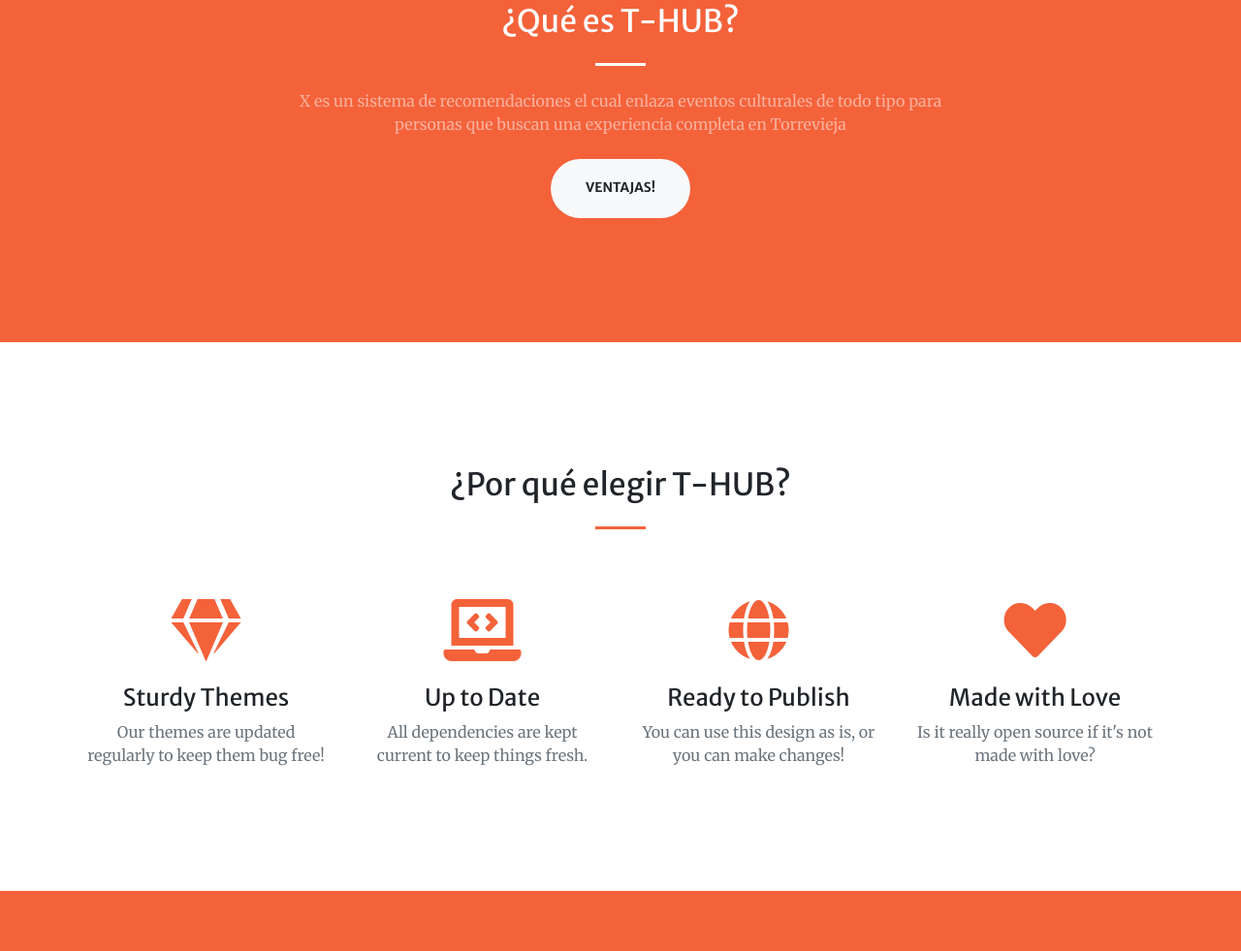
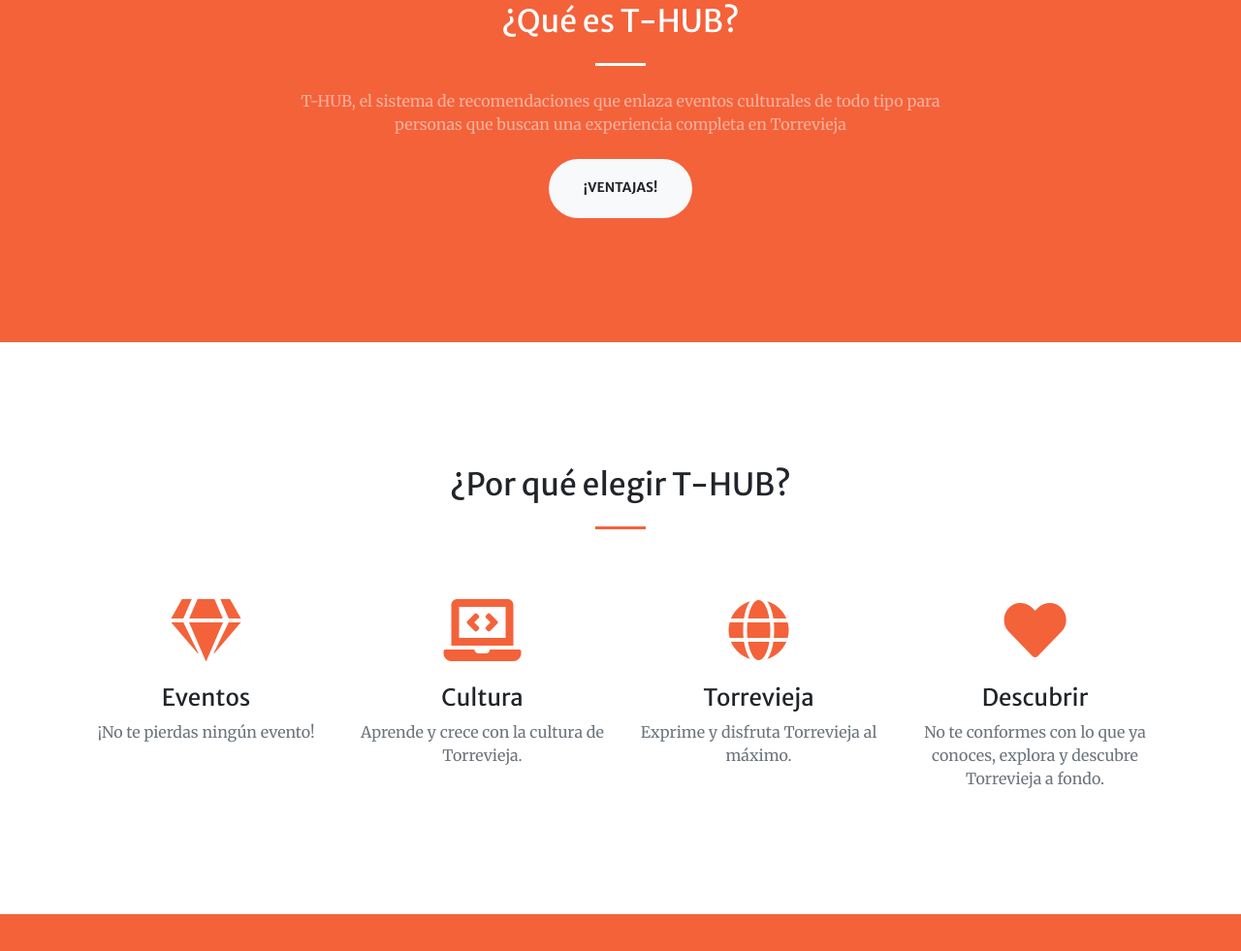
Before and after one commit to rodermaximus/TorreVieja2019, a website with bundled scripts: page index.html in a window 1280 px wide. Shown: the part 925-1906 px from the top of the page at 97% size. Built offline with nearby package versions, Linux system fonts and the light colour scheme.

Commit message:
cambio descriocion ventajas

```diff
--- a/index.html
+++ b/index.html
@@ -68,7 +68,7 @@
           <hr class="divider my-4">
         </div>
         <div class="col-lg-8 align-self-baseline">
-          <p class="text-white-75 font-weight-light mb-5">Start Bootstrap can help you build better websites using the Bootstrap framework! Just download a theme and start customizing, no strings attached!</p>
+          <p class="text-white-75 font-weight-light mb-5">T-HUB estará disponible próximamente en Google Play y App Store.</p>
 		  <!-- TODO (23/11/2019): iconos de Android iOS descargar app -->
 		  <img src="webimages/googleplayicon.png" alt="androidstore" width="30%" high="30%">
           <!-- <a class="btn btn&#45;primary btn&#45;xl js&#45;scroll&#45;trigger" href="#about">descarga Android</a> -->
@@ -87,8 +87,8 @@
         <div class="col-lg-8 text-center">
           <h2 class="text-white mt-0">¿Qué es T-HUB?</h2>
           <hr class="divider light my-4">
-          <p class="text-white-50 mb-4">X es un sistema de recomendaciones el cual enlaza eventos culturales de todo tipo para personas que buscan una experiencia completa en Torrevieja</p>
-          <a class="btn btn-light btn-xl js-scroll-trigger" href="#ventajas">Ventajas!</a>
+          <p class="text-white-50 mb-4">T-HUB, el sistema de recomendaciones que enlaza eventos culturales de todo tipo para personas que buscan una experiencia completa en Torrevieja</p>
+          <a class="btn btn-light btn-xl js-scroll-trigger" href="#ventajas">¡Ventajas!</a>
         </div>
       </div>
     </div>
@@ -104,29 +104,29 @@
         <div class="col-lg-3 col-md-6 text-center">
           <div class="mt-5">
             <i class="fas fa-4x fa-gem text-primary mb-4"></i>
-            <h3 class="h4 mb-2">Sturdy Themes</h3>
-            <p class="text-muted mb-0">Our themes are updated regularly to keep them bug free!</p>
+            <h3 class="h4 mb-2">Eventos</h3>
+            <p class="text-muted mb-0">¡No te pierdas ningún evento!</p>
           </div>
         </div>
         <div class="col-lg-3 col-md-6 text-center">
           <div class="mt-5">
             <i class="fas fa-4x fa-laptop-code text-primary mb-4"></i>
-            <h3 class="h4 mb-2">Up to Date</h3>
-            <p class="text-muted mb-0">All dependencies are kept current to keep things fresh.</p>
+            <h3 class="h4 mb-2">Cultura</h3>
+            <p class="text-muted mb-0">Aprende y crece con la cultura de Torrevieja.</p>
           </div>
         </div>
         <div class="col-lg-3 col-md-6 text-center">
           <div class="mt-5">
             <i class="fas fa-4x fa-globe text-primary mb-4"></i>
-            <h3 class="h4 mb-2">Ready to Publish</h3>
-            <p class="text-muted mb-0">You can use this design as is, or you can make changes!</p>
+            <h3 class="h4 mb-2">Torrevieja</h3>
+            <p class="text-muted mb-0">Exprime y disfruta Torrevieja al máximo.</p>
           </div>
         </div>
         <div class="col-lg-3 col-md-6 text-center">
           <div class="mt-5">
             <i class="fas fa-4x fa-heart text-primary mb-4"></i>
-            <h3 class="h4 mb-2">Made with Love</h3>
-            <p class="text-muted mb-0">Is it really open source if it's not made with love?</p>
+            <h3 class="h4 mb-2">Descubrir</h3>
+            <p class="text-muted mb-0">No te conformes con lo que ya conoces, explora y descubre Torrevieja a fondo.</p>
           </div>
         </div>
       </div>
```
